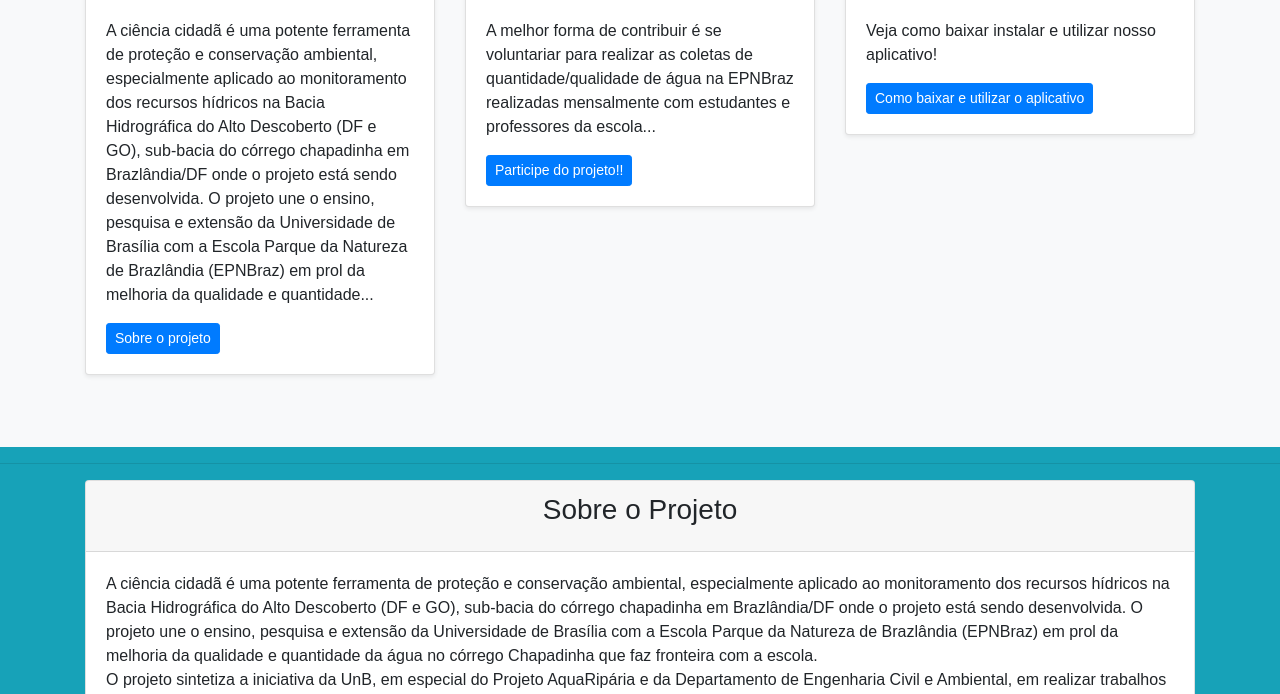
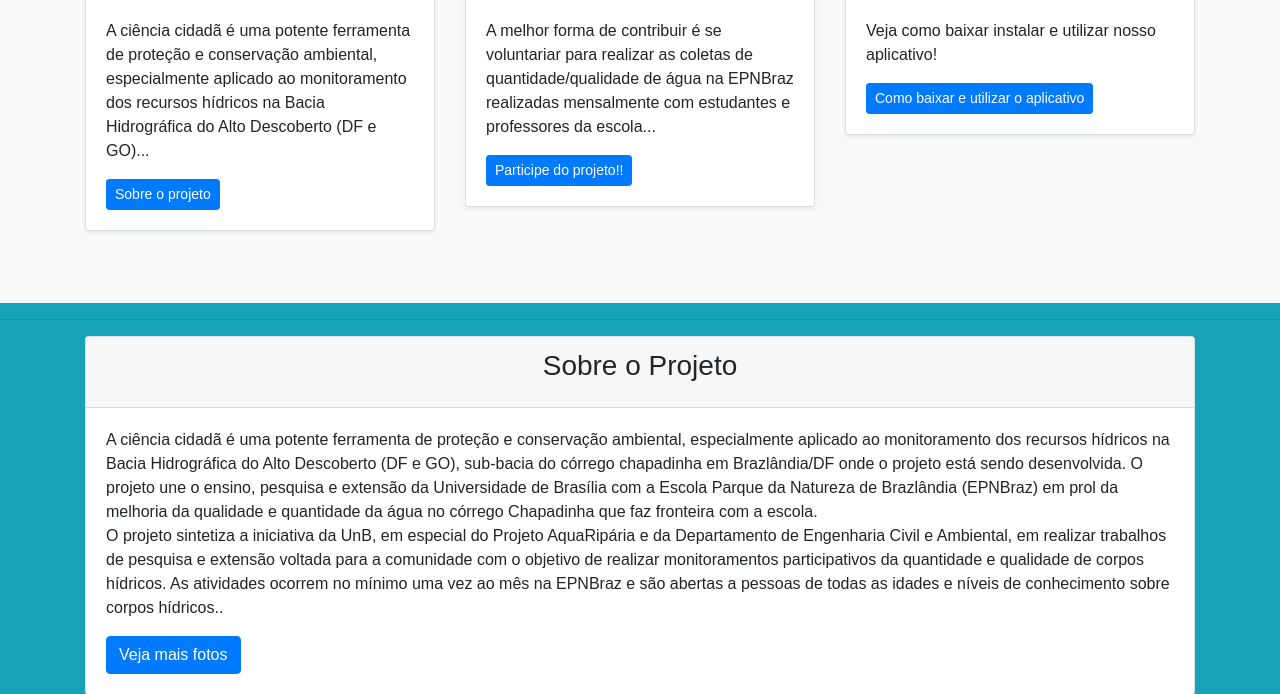
Before and after one commit to andrebargas/EcologiaCidada, a Django app: page / in a window 1280 px wide. Shown: the part 729-1423 px from the top of the page. Run offline with Django 3.2, Linux system fonts and the light colour scheme; some libraries are stand-ins or nearby versions.

Commit message:
Change text

```diff
--- a/EcoCidada/portal/templates/home.html
+++ b/EcoCidada/portal/templates/home.html
@@ -55,9 +55,7 @@
               <div class="card-body">
                 <p class="card-text">A ciência cidadã é uma potente ferramenta de proteção e conservação ambiental,
                   especialmente aplicado ao monitoramento dos recursos hídricos na Bacia Hidrográfica do Alto Descoberto
-                  (DF e GO), sub-bacia do córrego chapadinha em Brazlândia/DF onde o projeto está sendo desenvolvida. O
-                  projeto une o ensino, pesquisa e extensão da Universidade de Brasília com a Escola Parque da Natureza de
-                  Brazlândia (EPNBraz) em prol da melhoria da qualidade e quantidade...</p>
+                  (DF e GO)...</p>
                 <div class="d-flex justify-content-between align-items-center">
                   <div class="btn-group">
                     <button onclick="window.location.href='#sobre'" type="button" class="btn btn-sm btn-primary">Sobre o projeto</button>
```
